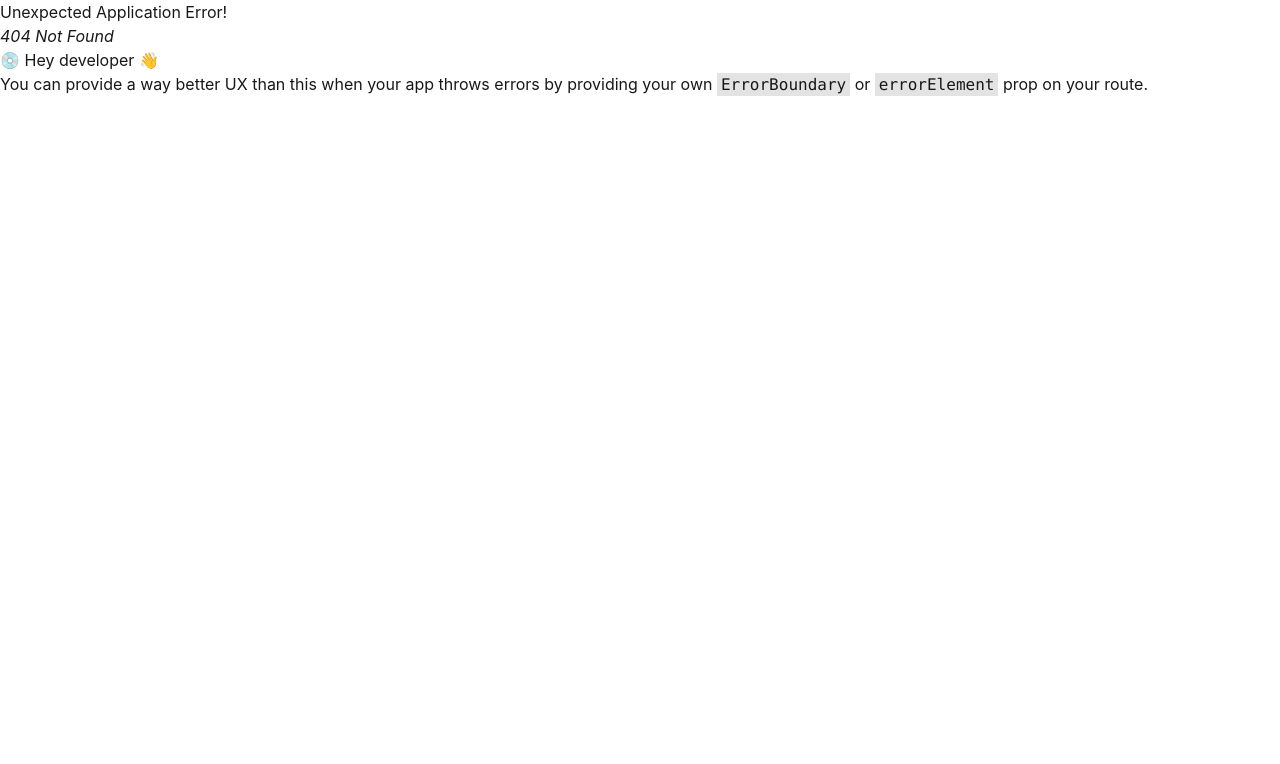
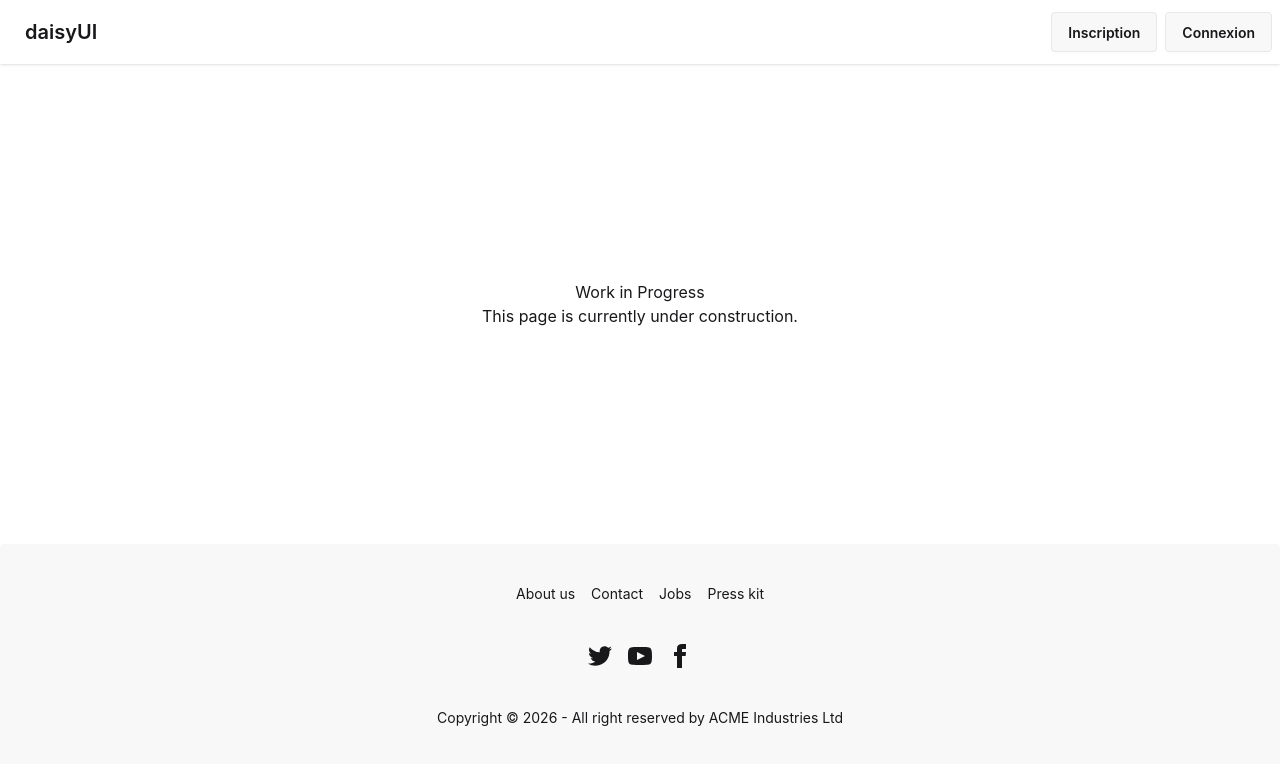
Before and after one commit to GwenaelS/Checkpoint-2-Lab, a React (Vite) app in the folder client/: page /dashboard in a window 1280 px wide. Before the commit this address had no page. Shown: the top 764 px of the page. Built offline with nearby package versions, Linux system fonts and the light colour scheme.

Commit message:
Add : DashboardList and WIP (Work In Progress) components Add : Dashboard page with wip components and import it to react router

```diff
--- /dev/null
+++ b/client/src/components/dashboardList/DashboardList.tsx
@@ -0,0 +1,3 @@
+export default function DashboardList() {
+  return <></>;
+}
--- /dev/null
+++ b/client/src/components/wip/WIP.tsx
@@ -0,0 +1,8 @@
+export default function WIP() {
+  return (
+    <div className="min-h-[60vh] flex flex-col items-center justify-center">
+      <h1>Work in Progress</h1>
+      <p>This page is currently under construction.</p>
+    </div>
+  );
+}
--- a/client/src/main.tsx
+++ b/client/src/main.tsx
@@ -7,6 +7,7 @@ import { RouterProvider, createBrowserRouter } from "react-router";
 
 // Import the main app component
 import App from "./App";
+import Dashboard from "./pages/dashboard/Dashboard";
 import Home from "./pages/home/Home";
 import Login from "./pages/login/Login";
 import Register from "./pages/register/Register";
@@ -37,6 +38,10 @@ const router = createBrowserRouter([
       {
         path: "register",
         element: <Register />,
+      },
+      {
+        path: "dashboard",
+        element: <Dashboard />,
       },
     ],
   },
--- a/client/src/pages/dashboard/Dashboard.tsx
+++ b/client/src/pages/dashboard/Dashboard.tsx
@@ -0,0 +1,10 @@
+import WIP from "../../components/wip/WIP";
+
+export default function Dashboard() {
+  return (
+    <>
+      {/* <DashboardList /> */}
+      <WIP />
+    </>
+  );
+}
```
